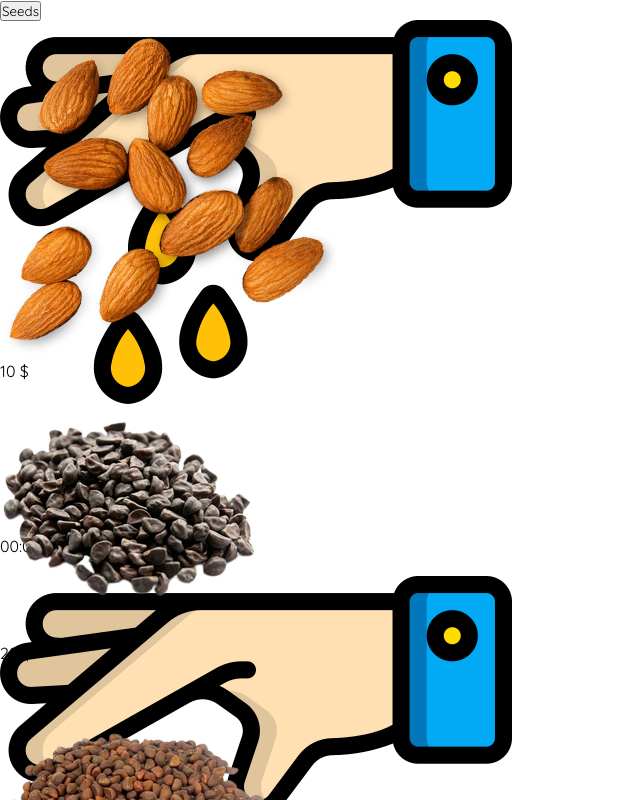
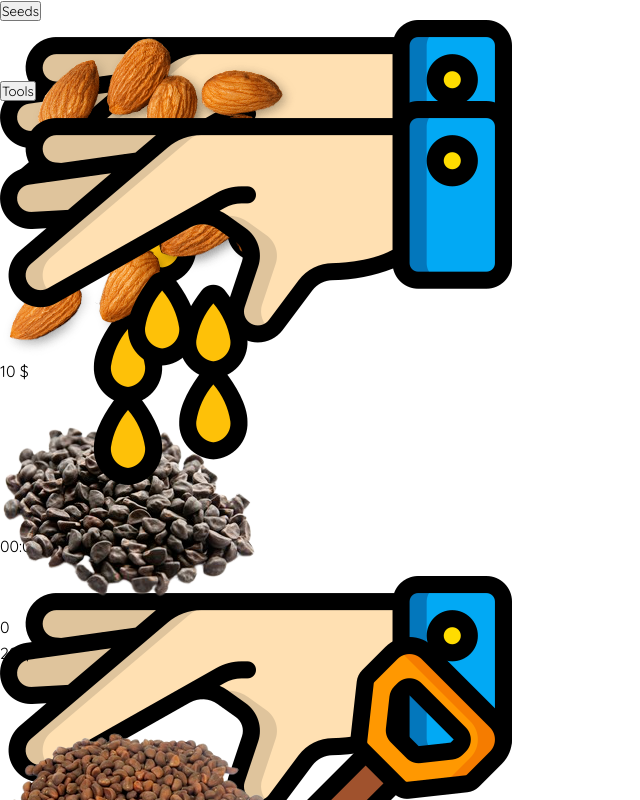
Before and after one commit to leanhvu21042001/sow-seeds, a React (Create React App) app in the folder game_lam_vuon/: page / in a window 1280 px wide. Shown: the top 800 px of the page, without its empty margins (0-640 px from the left). Built offline with nearby package versions, Linux system fonts and the light colour scheme.

Commit message:
Chỉnh sửa lại Seed Item thành shope Item

```diff
--- a/game_lam_vuon/src/assets/css/shop-section.css
+++ b/game_lam_vuon/src/assets/css/shop-section.css
@@ -39,13 +39,15 @@
   display: flex;
   flex-wrap: nowrap;
   margin-left: 10px;
-  transform: translateY(-200px);
+  /* transform: translateY(-200px); */
+  transform: translateX(-400px);
   transition: 1s;
 }
 
 .shop-section .shop-section-wrap .seeds-section.active {
   transition: 1s;
-  transform: translateY(0);
+  /* transform: translateY(0); */
+  transform: translateX(0);
 }
 
 .shop-section .shop-section-wrap .seeds-section .seed-product {
--- a/game_lam_vuon/src/components/SeedItem.js
+++ /dev/null
@@ -1,17 +0,0 @@
-import React from 'react'
-import seedImgs from '../services/seed.service';
-
-export default function SeedItem(props) {
-  const { title, imageString, price, unit } = props;
-  console.log(props);
-  return (
-
-    <>
-      <img className="product-image" src={seedImgs[imageString]} alt={title} />
-      <div className="product-price">
-        <span className="price">{price}</span>
-        <span className="price-unit">{unit}</span>
-      </div>
-    </>
-  )
-}
--- /dev/null
+++ b/game_lam_vuon/src/components/ShopeItem.js
@@ -0,0 +1,15 @@
+import React from 'react'
+import seedImgs from '../services/seed.service';
+
+export default function ShopeItem(props) {
+  const { title, imageString, price, unit } = props;
+  return (
+    <>
+      <img className="product-image" src={seedImgs[imageString] ?? imageString} alt={title} />
+      <div className="product-price">
+        <span className="price">{price ?? ""}</span>
+        <span className="price-unit">{unit ?? ""}</span>
+      </div>
+    </>
+  )
+}
--- a/game_lam_vuon/src/views/App.js
+++ b/game_lam_vuon/src/views/App.js
@@ -1,13 +1,18 @@
 import React, { useState } from 'react';
 import MainSection from '../components/MainSection';
 import MenuSection from '../components/MenuSection';
-import SeedItem from '../components/SeedItem';
+import ShopeItem from '../components/ShopeItem';
 import UserBar from '../components/UserBar';
 import userImage from './../services/user.service'
+import toolImgs from '../services/tool.service';
+
 function App() {
 
   // state to check shop menu is active
   const [isMenuToggle, setIsMenuToggle] = useState(false);
+  // state to check shop menu is active
+  const [isMenuToggleTools, setIsMenuToggleTools] = useState(false);
+
   // The seeds you've just bought:
   const [bag, setBag] = useState([]);
 
@@ -78,8 +83,23 @@ function App() {
     }]
   });
 
-
-
+  const [tools] = useState(() => [
+    {
+      title: 'Seeding',
+      seeding: toolImgs.img_Seeding,
+      price: 0
+    },
+    {
+      title: 'Spade',
+      seeding: toolImgs.img_Spade,
+      price: 0
+    },
+    {
+      title: 'Wicker Basket',
+      seeding: toolImgs.img_WickerBasket,
+      price: 0
+    },
+  ]);
   // Methods:
   const buySeedProduct = (i) => {
     if (money >= seedProducts[i].price_of_seeds) {
@@ -127,7 +147,7 @@ function App() {
                   key={i}
                   onClick={() => { return buySeedProduct(i); }}
                 >
-                  <SeedItem
+                  <ShopeItem
                     price={object.price_of_seeds}
                     imageString={object.img_forSeed}
                     unit={" $ "}
@@ -139,6 +159,29 @@ function App() {
         </div>
       </div>
 
+      {/*  tools */}
+      <div className="shop-section" style={{ position: 'fixed', top: 80, left: 0 }}>
+        <div className="shop-section-wrap">
+          <button onClick={() => (setIsMenuToggleTools(!isMenuToggleTools))} type="button" className="toggle-shop">Tools</button>
+          <div className={`seeds-section${isMenuToggleTools ? " active" : ""}`}>
+            {
+              tools.map((object, i) => (
+                <div className="seed-product"
+                  title={object.title}
+                  key={i}
+                >
+                  <ShopeItem
+                    price={object.price}
+                    imageString={object.seeding}
+                  />
+                </div>
+              ))
+            }
+          </div>
+        </div>
+      </div>
+      {/* tools - end  */}
+
       <div className="user-section">
         <UserBar
           name={"username"}
@@ -148,11 +191,6 @@ function App() {
         />
       </div>
 
-      {/* <div className="info-section" style={{ position: 'fixed', right: 0, top: 0 }}>
-        <div className="money">${money}</div>
-        <div className="level">Level 0</div>
-      </div> */}
-
     </div>
   );
 }
```
